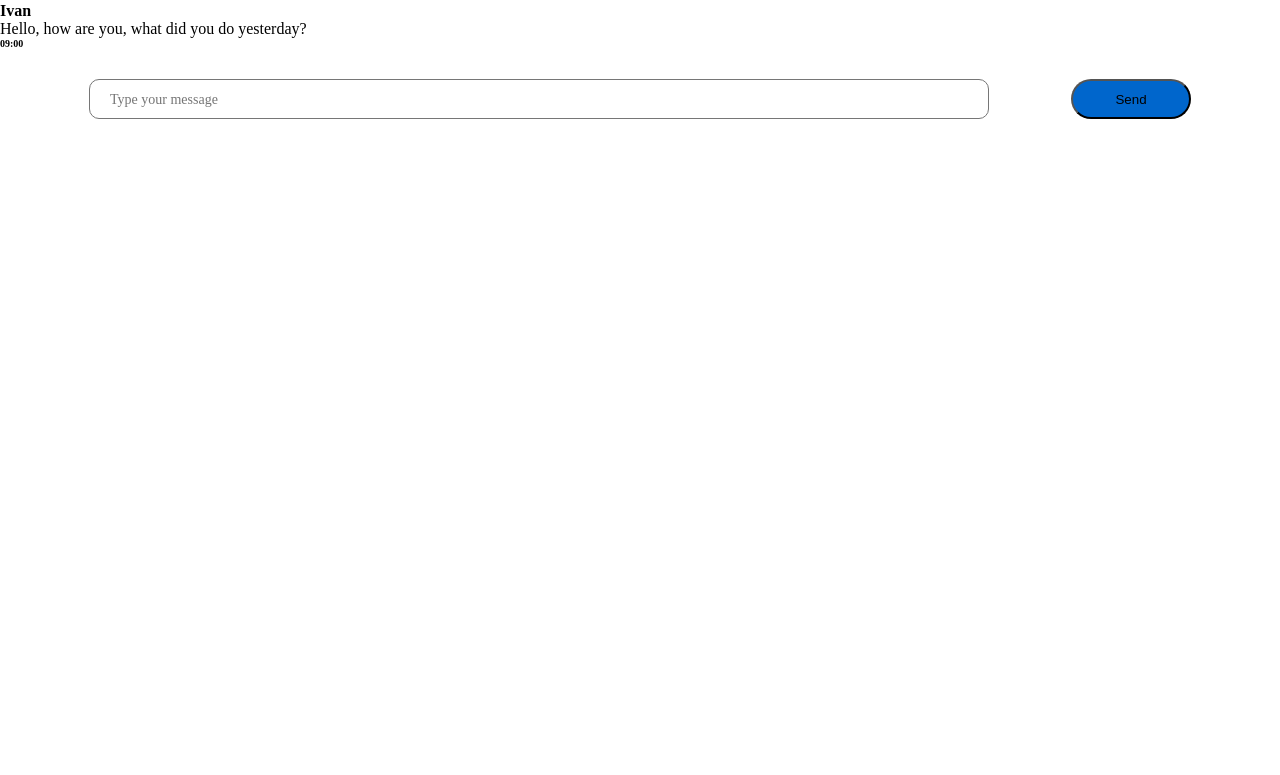
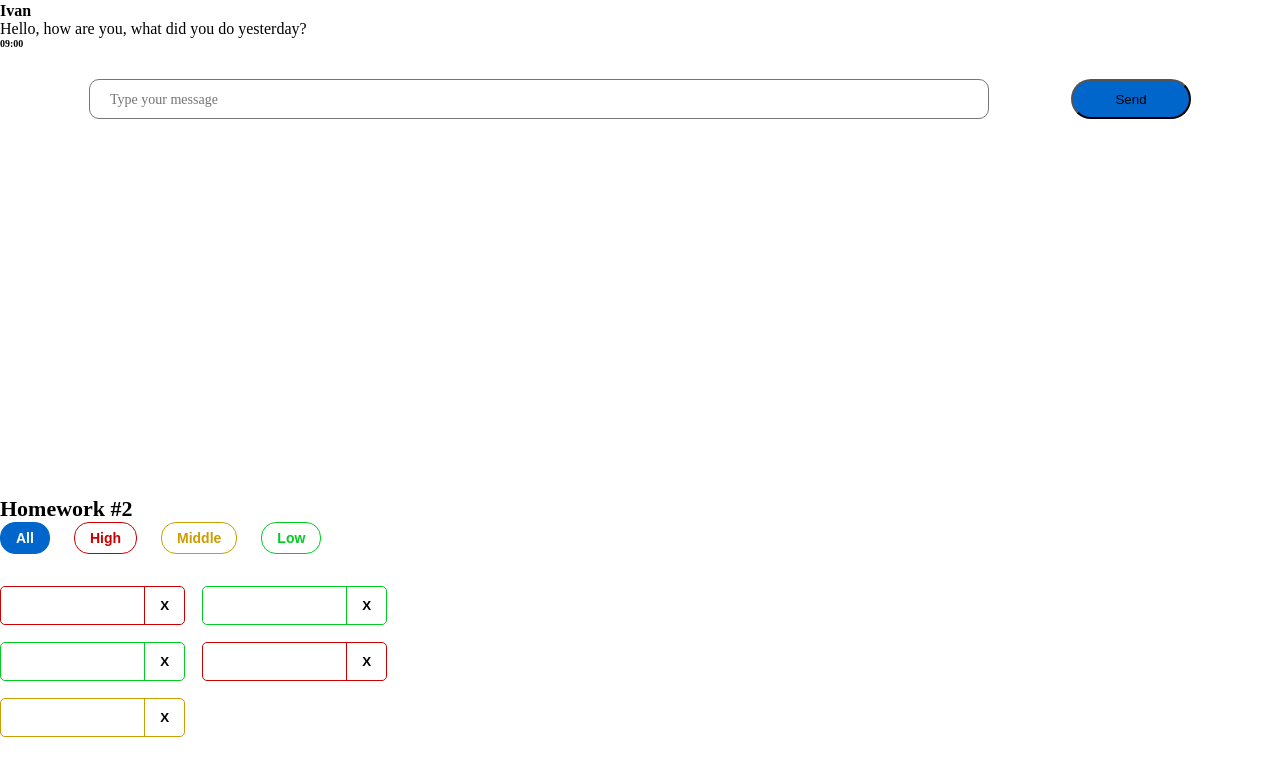
Before and after one commit to Maximaab/hws2, a React (Create React App) app: page / in a window 1280 px wide. Shown: the part 309-1084 px from the top of the page. Before the commit the page ends 800 px from the top, so only its background shows below. Built offline with nearby package versions, Linux system fonts and the light colour scheme.

Commit message:
Commit 24.10

```diff
--- a/src/s1-main/App.tsx
+++ b/src/s1-main/App.tsx
@@ -1,13 +1,14 @@
 import React from 'react'
 import s from './App.module.css'
 import HW1 from '../s2-homeworks/hw01/HW1'
+import HW2 from "../s2-homeworks/hw02/HW2";
 
 function App() {
     return (
         <div className={s.App}>
             <HW1/>
             {/*раскомментировать по ходу выполнения*/}
-            {/*<HW2/>*/}
+            <HW2/>
             {/*<HW3/>*/}
             {/*<HW4/>*/}
 
--- a/src/s2-homeworks/hw02/HW2.tsx
+++ b/src/s2-homeworks/hw02/HW2.tsx
@@ -17,16 +17,16 @@ import s2 from '../../s1-main/App.module.css'
 * */
 
 // types
-export type AffairPriorityType = any // need to fix any
+export type AffairPriorityType = 'low' | 'middle' | 'high' // need to fix any
 export type AffairType = {
-    _id: any // need to fix any
-    name: any // need to fix any
+    _id: number // need to fix any
+    name: string // need to fix any
     priority: AffairPriorityType
 }
 export type FilterType = 'all' | AffairPriorityType
 
 // constants
-const defaultAffairs: any = [ // need to fix any
+const defaultAffairs: AffairType[] = [ // need to fix any
     {_id: 1, name: 'React', priority: 'high'}, // студенты могут изменить содержимое name и количество элементов в массиве, ...priority не менять!
     {_id: 2, name: 'anime', priority: 'low'},
     {_id: 3, name: 'games', priority: 'low'},
@@ -35,22 +35,32 @@ const defaultAffairs: any = [ // need to fix any
 ]
 
 // pure helper functions
-export const filterAffairs = (affairs: any, filter: any): any => { // need to fix any
+export const filterAffairs = (affairs: AffairType[], filter: FilterType): AffairType[] => { // need to fix any
+    switch (filter) {
+        case "high":
+            return affairs.filter(el => el.priority === "high")
+        case "middle":
+            return affairs.filter(el => el.priority === "middle")
+        case "low":
+            return affairs.filter(el => el.priority === "low")
+        case "all":
+            return affairs
+    }
+}
+export const deleteAffair = (affairs: AffairType[], _id: number): AffairType[] => { // need to fix any
 
-
-    return affairs // need to fix
-}
-export const deleteAffair = (affairs: any, _id: any): any => { // need to fix any
-
-    return affairs // need to fix
+    return affairs.filter(el=>el._id !== _id) // need to fix
 }
 
 function HW2() {
-    const [affairs, setAffairs] = useState<any>(defaultAffairs) // need to fix any
+    const [affairs, setAffairs] = useState<AffairType[]>(defaultAffairs) // need to fix any
     const [filter, setFilter] = useState<FilterType>('all')
 
     const filteredAffairs = filterAffairs(affairs, filter)
-    const deleteAffairCallback = (_id: any) => { // need to fix any
+    const deleteAffairCallback = (_id: number) => { // need to fix any
+
+
+        setAffairs(deleteAffair(affairs, _id))
         // need to fix
     }
 
--- a/src/s2-homeworks/hw02/affairs/Affairs.tsx
+++ b/src/s2-homeworks/hw02/affairs/Affairs.tsx
@@ -4,24 +4,24 @@ import {AffairType, FilterType} from '../HW2'
 import s from './Affairs.module.css'
 
 type AffairsPropsType = {
-    data: any // need to fix any
-    setFilter: any
-    deleteAffairCallback: any
+    data: AffairType[] // need to fix any
+    setFilter: (filter: FilterType)=>void
+    deleteAffairCallback: (id: number)=>void
     filter: FilterType
 }
 
 function Affairs(props: AffairsPropsType) {
     const setAll = () => {
-        // need to fix
+        {props.setFilter("all")}// need to fix
     }
     const setHigh = () => {
-        // need to fix
+        {props.setFilter("high")}// need to fix
     }
     const setMiddle = () => {
-        // need to fix
+        {props.setFilter("middle")}// need to fix
     }
     const setLow = () => {
-        // need to fix
+        {props.setFilter("low")}// need to fix
     }
 
     const cnAll = s.button + ' ' + s.all + (props.filter === 'all' ? ' ' + s.active : '')
--- a/src/s2-homeworks/hw02/affairs/affair/Affair.tsx
+++ b/src/s2-homeworks/hw02/affairs/affair/Affair.tsx
@@ -6,11 +6,12 @@ import s2 from '../Affairs.module.css'
 type AffairPropsType = {
     // key не нужно типизировать
     affair: AffairType
-    deleteAffairCallback: any // need to fix any
+    deleteAffairCallback: (_id: number)=>void // need to fix any
 }
 
 function Affair(props: AffairPropsType) {
     const deleteCallback = () => {
+   props.deleteAffairCallback(props.affair._id)
         // need to fix
     }
 
@@ -36,7 +37,7 @@ function Affair(props: AffairPropsType) {
                 id={'hw2-button-delete-' + props.affair._id}
                 className={buttonClass}
                 // need to fix
-
+                onClick={deleteCallback}
             >
                 {/*текст кнопки могут изменить студенты*/}
                 X
```
